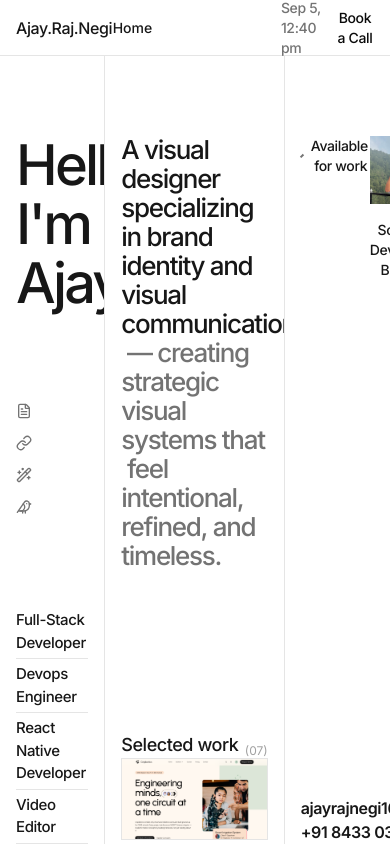
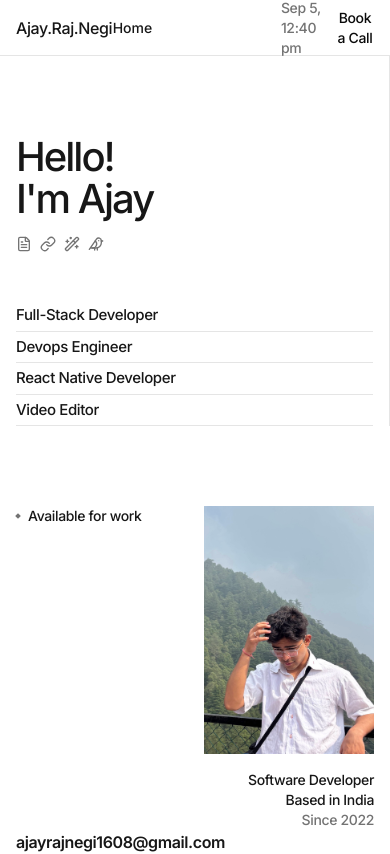
Before and after one commit to AjayRajNegi/profile, a Next.js app: page / in a window 390 px wide. Shown: the top 854 px of the page. Built offline with nearby package versions, Linux system fonts and the light colour scheme.

Commit message:
responsive

```diff
--- a/app/page.tsx
+++ b/app/page.tsx
@@ -12,14 +12,19 @@ const inter = Inter({
 export default function PortfolioPage() {
   return (
     <div
-      className={`${inter.className} flex h-screen w-full flex-col overflow-hidden bg-white text-neutral-900`}
+      className={`${inter.className} flex h-screen w-full flex-col lg:overflow-hidden bg-white text-neutral-900`}
     >
       <TopBar />
-      <div className="flex flex-1 overflow-hidden">
+      <div className="overflow-hidden hidden lg:flex-1 lg:flex">
         <LeftSidebar />
         <MainContent />
         <RightSidebar />
       </div>
+      <div className="flex flex-col lg:hidden">
+        <LeftSidebar />
+        <RightSidebar />
+        <MainContent />
+      </div>
     </div>
   );
 }
--- a/components/layout/LeftSidebar.tsx
+++ b/components/layout/LeftSidebar.tsx
@@ -32,17 +32,17 @@ const specialties: Specialty[] = [
 
 const LeftSidebar = () => {
   return (
-    <aside className="flex h-full w-[27%] shrink-0 flex-col justify-between overflow-hidden border-r border-neutral-200 p-4 py-0 pt-20">
+    <aside className="flex h-fit lg:h-full w-full lg:w-[27%] shrink-0 flex-col justify-between overflow-hidden border-r border-neutral-200 p-4 py-0 pt-20 gap-4 lg:gap-0">
       <div>
         <div className="flex items-start justify-start">
           <TextReveal
             as="h1"
-            className="text-left text-[56px] font-medium leading-[1.05] tracking-tighter"
+            className="text-left text-[40px] font-medium leading-[1.05] tracking-tighter"
             per="word"
             preset="fade-in-blur"
             speedReveal={0.2}
           >
-            Hello
+            Hello!
           </TextReveal>
         </div>
 
@@ -50,7 +50,7 @@ const LeftSidebar = () => {
         <div className="flex items-center justify-start">
           <TextReveal
             as="h1"
-            className="text-left text-[56px] font-medium leading-[1.05] tracking-tighter"
+            className="text-left text-[40px] font-medium leading-[1.05] tracking-tighter"
             per="word"
             preset="fade-in-blur"
             speedReveal={1.2}
@@ -62,7 +62,7 @@ const LeftSidebar = () => {
 
       <motion.nav
         aria-label="Social links"
-        className="flex flex-col gap-4"
+        className="flex flex-row lg:flex-col gap-2"
         initial={{ opacity: 0 }}
         animate={{ opacity: 1 }}
         transition={{
@@ -90,10 +90,9 @@ const LeftSidebar = () => {
         ))}
       </motion.nav>
 
-      {/* Specialties */}
       <motion.nav
         aria-label="Specialties"
-        className="flex flex-col"
+        className="flex flex-col mt-8 lg:mt-0"
         initial={{ opacity: 0 }}
         animate={{ opacity: 1 }}
         transition={{
--- a/components/layout/MainContent.tsx
+++ b/components/layout/MainContent.tsx
@@ -114,7 +114,7 @@ export default function MainContent() {
               </TextReveal>
             </div>
 
-            <div className="flex items-end justify-between text-sm mt-40">
+            <div className="flex items-end justify-between text-sm mt-20 lg:mt-40">
               <h3 className="text-lg tracking-tight font-medium text-neutral-900">
                 Selected work
               </h3>
--- a/components/layout/RightSidebar.tsx
+++ b/components/layout/RightSidebar.tsx
@@ -19,7 +19,7 @@ const contactLinks: ContactLink[] = [
 
 export default function RightSidebar() {
   return (
-    <aside className="flex h-full w-[27%] shrink-0 flex-col justify-between overflow-hidden p-4 py-0 pt-20">
+    <aside className="flex h-fit lg:h-full w-full lg:w-[27%] lg:shrink-0 flex-col justify-between overflow-hidden p-4 py-0 pt-20">
       <div className="flex flex-row items-start justify-between">
         <span className="flex w-fit items-center gap-2 text-sm font-medium tracking-tight">
           <motion.div
@@ -69,7 +69,7 @@ export default function RightSidebar() {
               src="/profile.jpg"
               alt="Aditya"
               width={170}
-              height={220}
+              height={280}
               className="object-cover"
             />
           </motion.div>
```
Also changed, not shown: public/profile.jpg.
